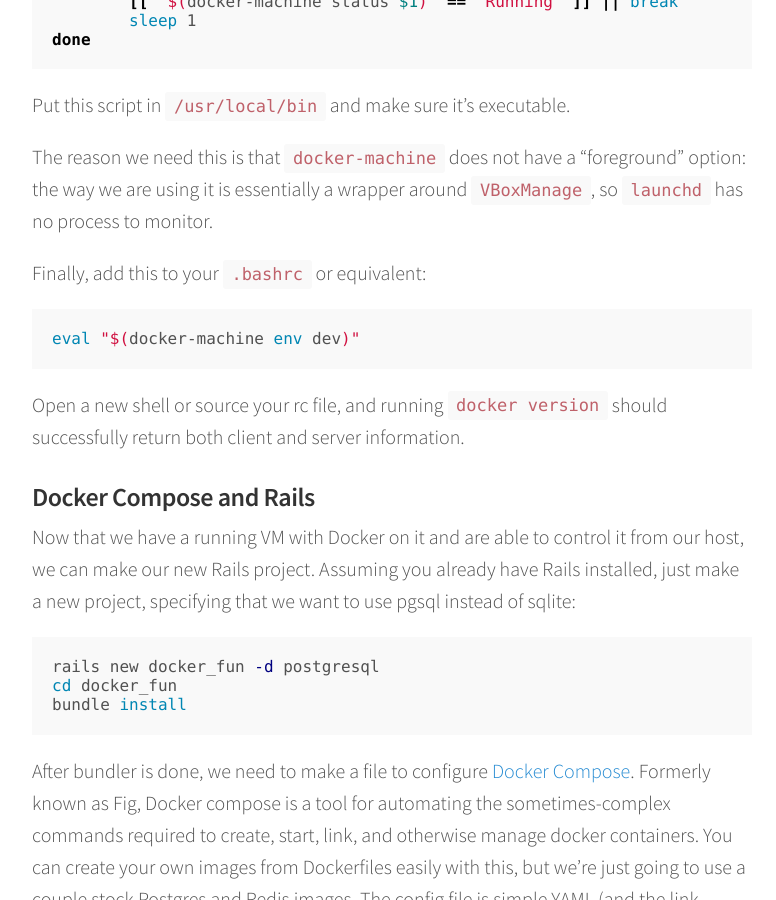
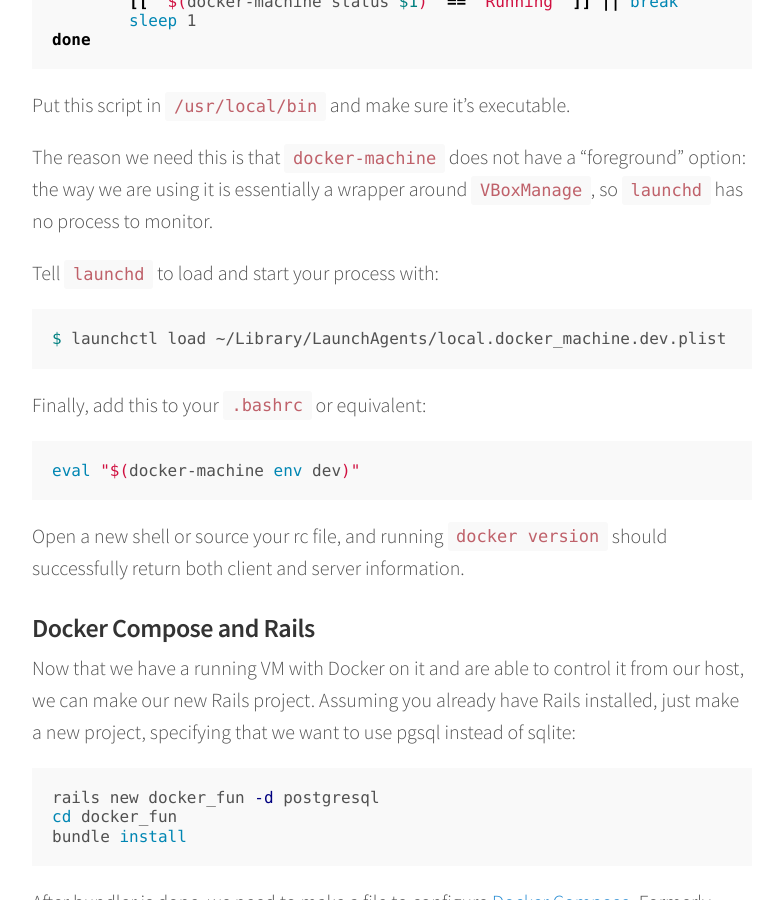
Before and after one commit to jlindsey/jlindsey.me, a Jekyll site: the page built from _posts/2015-11-24-getting-started-with-rails-and-docker.md, in a window 1280 px wide and 900 px high, scrolled down 2707 px. Shown: the whole window, without its empty margins (248-1024 px from the left). Built offline with Jekyll 4.4.1, drawn with Linux system fonts in a browser that asks for light colours; nearby versions of some CDN libraries.

Commit message:
Fix missing launchctl command

```diff
--- a/_posts/2015-11-24-getting-started-with-rails-and-docker.md
+++ b/_posts/2015-11-24-getting-started-with-rails-and-docker.md
@@ -121,6 +121,12 @@ The reason we need this is that `docker-machine` does not have a "foreground" op
 way we are using it is essentially a wrapper around `VBoxManage`, so `launchd` has no
 process to monitor.
 
+Tell `launchd` to load and start your process with:
+
+{% highlight bash %}
+$ launchctl load ~/Library/LaunchAgents/local.docker_machine.dev.plist
+{% endhighlight %}
+
 Finally, add this to your `.bashrc` or equivalent:
 
 {% highlight bash %}
```
Also changed, not shown: 1 other file.
